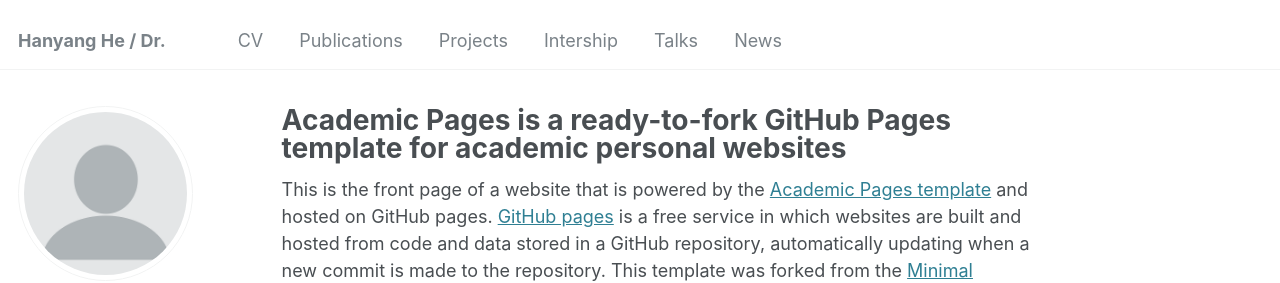
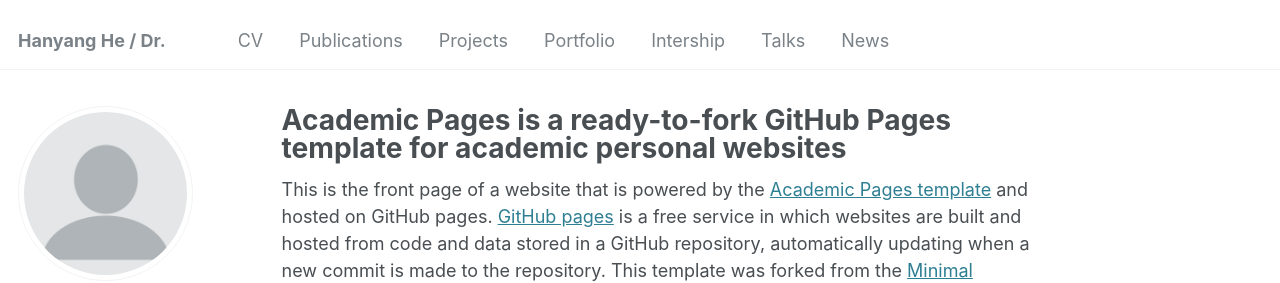
Before and after one commit to HanyangHe/HanyangHe.github.io, a Jekyll site: the page built from _pages/about.md, in a window 1280 px wide. Shown: the top 283 px of the page. Built offline with Jekyll 4.4.1, drawn with Linux system fonts in a browser that asks for light colours.

Commit message:
Update navigation.yml

```diff
--- a/_data/navigation.yml
+++ b/_data/navigation.yml
@@ -14,6 +14,9 @@ main:
   - title: "Projects"
     url: /projects/
 
+  - title: "Portfolio"
+    url: /portfolio/
+
   - title: "Intership"
     url: /intership/
 
@@ -23,8 +26,6 @@ main:
   # - title: "Teaching"
   #   url: /teaching/
 
-  # - title: "Portfolio"
-  #   url: /portfolio/
 
   # - title: "Blog Posts"
   #   url: /year-archive/
```
